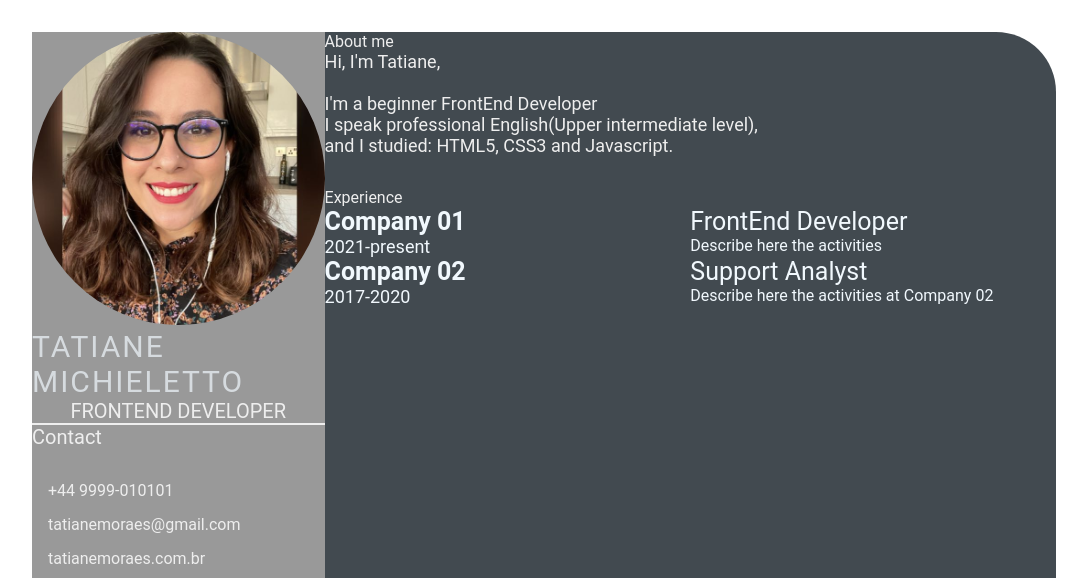
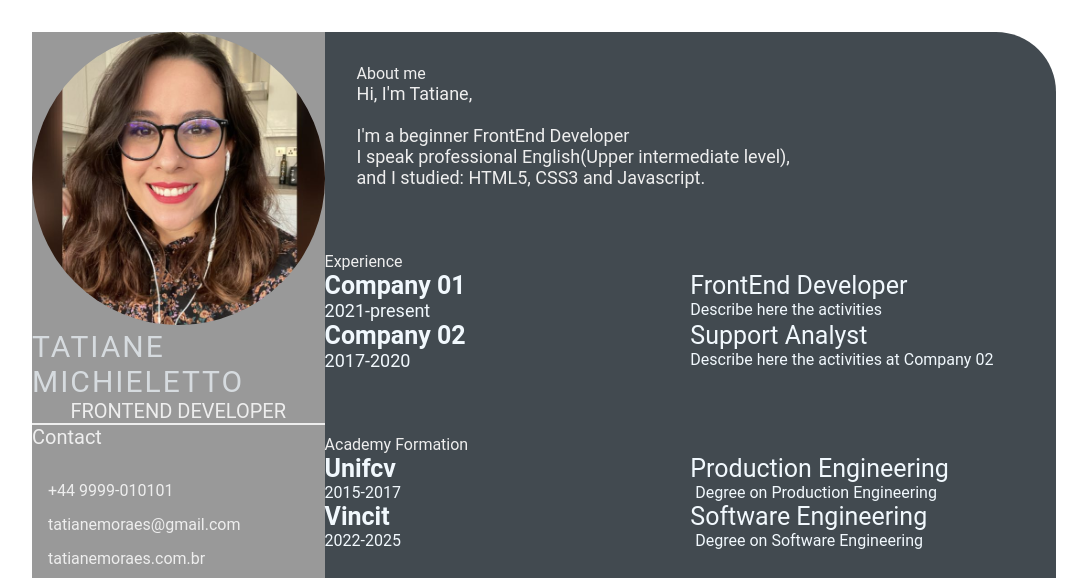
Before and after one commit to tatianemoraesp/devjourneygit.github.io, a plain HTML site: page index.html in a window 1280 px wide. Shown: the top 578 px of the page, without its empty margins (96-1183 px from the left). Drawn offline with Linux system fonts and the light colour scheme.

Commit message:
Add Academy informations (#4)

```diff
--- a/index.html
+++ b/index.html
@@ -1,5 +1,6 @@
 <!DOCTYPE html>
 <html lang="en">
+
 <head>
     <meta charset="UTF-8">
     <meta http-equiv="X-UA-Compatible" content="IE=edge">
@@ -7,6 +8,7 @@
     <title>Tatiane Moraes CV</title>
     <link rel="stylesheet" href="style.css">
 </head>
+
 <body>
     <main class="resume-contents">
         <section class="left-section">
@@ -28,13 +30,15 @@
                 <div class="skills">
                     <p class="left-title">Skills</p>
                     <ul>
-                        <li><p>HTML, CSS, Git & GitHub, Javascript</p></li>
+                        <li>
+                            <p>HTML, CSS, Git & GitHub, Javascript</p>
+                        </li>
                     </ul>
                 </div>
             </section>
         </section>
         <section class="right-section">
-                <div class="right-section-content">
+            <div class="right-section-contents">
                 <section class="about gap">
                     <div class="right-title">About me</div>
                     <p class="about-me-contents">
@@ -70,7 +74,33 @@
                     </div>
                 </div>
             </section>
+            <section class="education gap">
+                <div class="right-title">Academy Formation</div>
+                <div class="education-contents">
+                <div class="education-left">
+                    <p class="education-school-name">Unifcv</p>
+                    <p class="education-time-period">2015-2017</p>
+                </div>
+                <div class="education-right">
+                    <p class="education-subject">Production Engineering</p>
+                    <p class="education-desc">
+                        Degree on Production Engineering
+                    </p>
+                </div>
+                <div class="education-left">
+                    <p class="education-school-name">Vincit</p>
+                    <p class="education-time-period">2022-2025</p>
+                </div>
+                <div class="education-right">
+                    <p class="education-subject">Software Engineering</p>
+                    <p class="education-desc">
+                        Degree on Software Engineering
+                    </p>
+                </div>
+                </div>
+            </section>
         </section>
     </main>
 </body>
+
 </html>
--- a/style.css
+++ b/style.css
@@ -27,7 +27,7 @@
     border-radius: 0px 60px 0px 0px;
 }
 
-.left-section-contents{
+.left-section-contents {
     padding: 2rem 2rem;
 }
 
@@ -81,6 +81,7 @@
 .skills ul {
     padding-top: 1.5rem;
 }
+
 .skills ul li p {
     padding: .4rem 0;
     color: #eeeeee;
@@ -97,6 +98,7 @@
 .gap {
     padding-bottom: 2rem;
 }
+
 .about-me-contents {
     font-size: 18px;
     color: #eeeeee;
```
Lines whose indentation alone changed are shown as unchanged.
